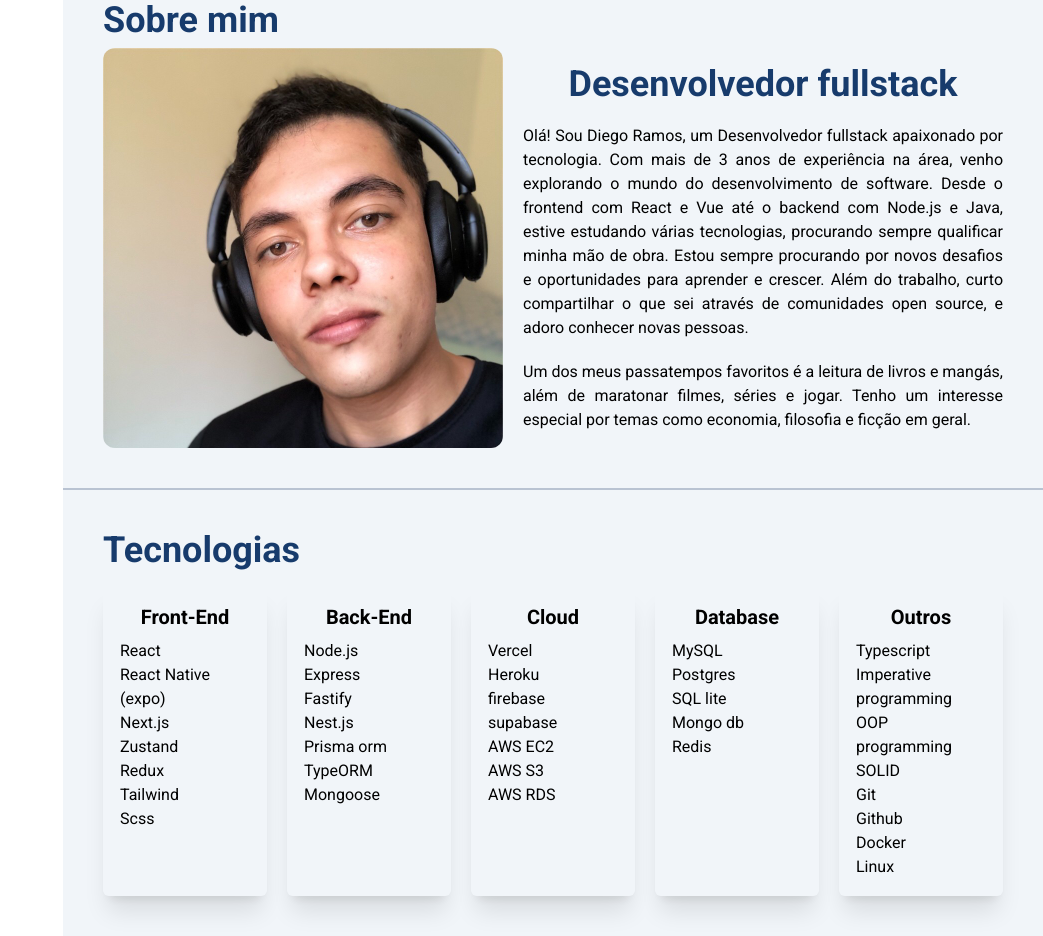
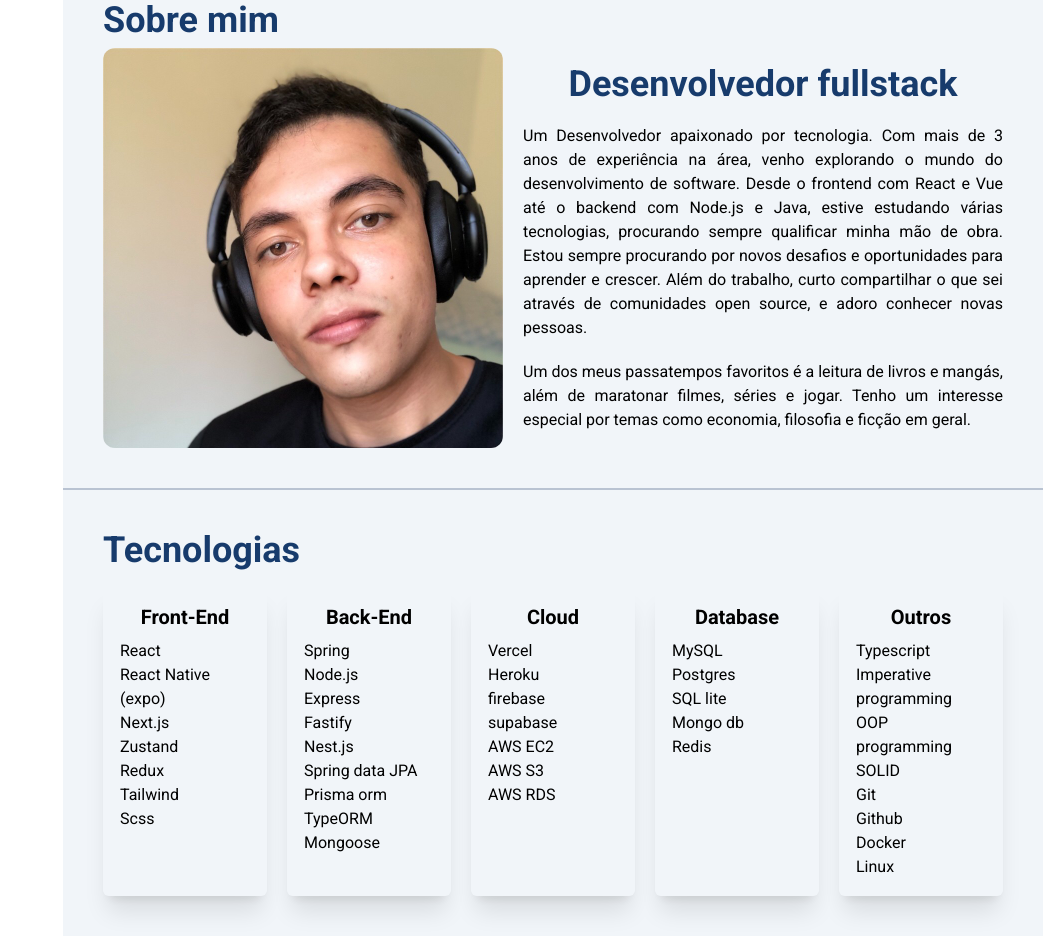
Before and after one commit to rms-diego/new-portfolio, a Next.js app: page / in a window 1280 px wide. Shown: the part 840-1776 px from the top of the page, without its empty margins (237-1280 px from the left). Built offline with nearby package versions, Linux system fonts and the light colour scheme.

Commit message:
chore: alterando texto do 'sobre mim' e adicionando 'tecnologias'

```diff
--- a/src/components/about/page.tsx
+++ b/src/components/about/page.tsx
@@ -39,15 +39,14 @@ export function About({ ...rest }) {
             </h3>
 
             <p className="md:tracking-tighter">
-              Olá! Sou Diego Ramos, um Desenvolvedor fullstack apaixonado por
-              tecnologia. Com mais de 3 anos de experiência na área, venho
-              explorando o mundo do desenvolvimento de software. Desde o
-              frontend com React e Vue até o backend com Node.js e Java, estive
-              estudando várias tecnologias, procurando sempre qualificar minha
-              mão de obra. Estou sempre procurando por novos desafios e
-              oportunidades para aprender e crescer. Além do trabalho, curto
-              compartilhar o que sei através de comunidades open source, e adoro
-              conhecer novas pessoas.
+              Um Desenvolvedor apaixonado por tecnologia. Com mais de 3 anos de
+              experiência na área, venho explorando o mundo do desenvolvimento
+              de software. Desde o frontend com React e Vue até o backend com
+              Node.js e Java, estive estudando várias tecnologias, procurando
+              sempre qualificar minha mão de obra. Estou sempre procurando por
+              novos desafios e oportunidades para aprender e crescer. Além do
+              trabalho, curto compartilhar o que sei através de comunidades open
+              source, e adoro conhecer novas pessoas.
             </p>
 
             <p className="md:tracking-tighter">
--- a/src/components/skills/index.tsx
+++ b/src/components/skills/index.tsx
@@ -31,10 +31,12 @@ export function Skills({ ...rest }) {
           <TechnologyList
             title="Back-End"
             techs={[
+              'Spring',
               'Node.js',
               'Express',
               'Fastify',
               'Nest.js',
+              'Spring data JPA',
               'Prisma orm',
               'TypeORM',
               'Mongoose',
```
